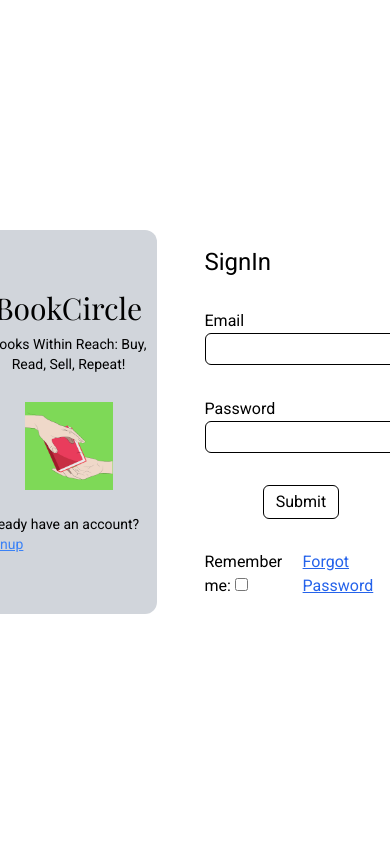
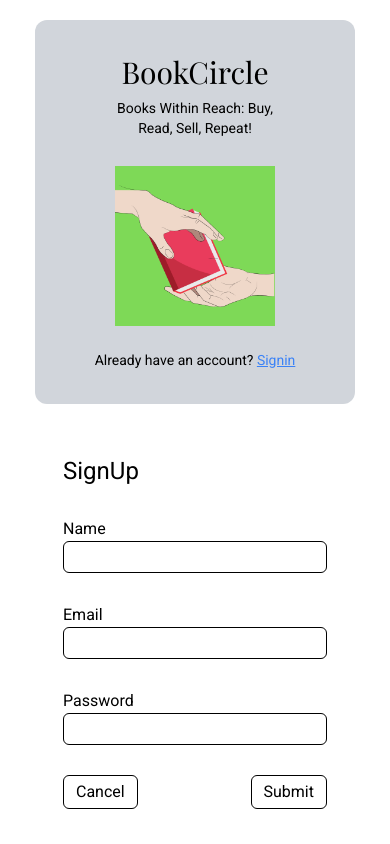
Before and after one commit to RaviPatel94/BookCirlce, a React (Vite) app: page /login in a window 390 px wide. Both pictures are taken after a click on the element "Signup". Built offline with nearby package versions, Linux system fonts and the light colour scheme; a web font is replaced by a local one.

Commit message:
complete login

```diff
--- a/src/Components/Cart.jsx
+++ b/src/Components/Cart.jsx
@@ -9,7 +9,7 @@ function Cart() {
   }
 
   return (
-    <div className='mt-20 w-screen px-5 flex justify-between min-h-screen'>
+    <div className='mt-20 w-screen px-5 flex flex-col sm:flex-row justify-between min-h-screen'>
       <div className="w-[65%]">
         <table className="table-auto w-full">
           <thead className='font-Playfair'>
--- a/src/Components/Login.jsx
+++ b/src/Components/Login.jsx
@@ -1,8 +1,13 @@
-import React from 'react'
+import React,{useState} from 'react'
+import { Link } from 'react-router-dom'
 
 function Login() {
+  const [signin, setsignin] = useState(true)
+  const switchsign=()=>{
+    setsignin(prev=>!prev)
+  }
   return (
-    <main className='flex items-center justify-center h-screen w-screen gap-9'>
+    <main className='flex flex-col items-center justify-center h-screen w-screen gap-9 z-[1000] sm:flex-row'>
         <div className='bg-gray-300 h-96 w-80 rounded-xl flex flex-col items-center justify-center'>
           <h1 className='text-3xl font-Playfair pb-2'>BookCircle</h1>
           <h2 className='w-44 text-center text-sm pb-7'>
@@ -10,10 +15,10 @@ function Login() {
           Buy, Read, Sell, Repeat!
           </h2>
           <img src="/images/bookcircle.png" alt="" className='w-3/6 pb-6' />
-          <div className='text-sm'>Already have an account? <span className='text-blue-500 underline cursor-pointer'>Signup</span></div>
+          <div className='text-sm'>{signin?"Dont have an account? ":"Already have an account? "}<span onClick={switchsign} className='text-blue-500 underline cursor-pointer'>{signin?"Signup":"Signin"}</span></div>
         </div>
         <div className='h-96 w-72 rounded-xl '>
-          <form action="submit" method="post" className='flex flex-col items-start justify-around h-full px-3'>
+          <form action="submit" method="post" className={` flex-col items-start justify-around h-full px-3 ${signin?"flex":"hidden"} `}>
             <h1 className='text-2xl'>SignIn</h1>
             <div className='flex flex-col w-full'>
               <label htmlFor="email">Email</label>
@@ -23,12 +28,40 @@ function Login() {
               <label htmlFor="password">Password</label>
               <input type="password" name='password' className='border border-black rounded-md h-8 outline-none px-1' />
             </div>
-            <button className='mx-auto border-black px-3 py-1 rounded-md border hover:bg-black hover:text-white'>Submit</button>
+            <div className='w-full flex justify-center'>
+            <Link to="/">
+            <button className='mx-auto border-black px-3 py-1 rounded-md border hover:bg-black hover:text-white'>Submit</button></Link></div>
             <div className='flex justify-between w-full'>
               <div>Remember me: <input type="checkbox" className='cursor-pointer' /></div>
               <div className='text-blue-600 underline cursor-pointer'>Forgot Password</div>
             </div>
           </form>
+          <form action="submit" method="post" className={` flex-col items-start justify-around h-full px-3 ${signin?"hidden":"flex"} `}>
+            <h1 className='text-2xl'>SignUp</h1>
+            <div className='flex flex-col w-full'>
+              <label htmlFor="Name">Name</label>
+              <input type="text" name='Name' className='border border-black rounded-md h-8 outline-none px-1' />
+            </div>
+            <div className='flex flex-col w-full'>
+              <label htmlFor="email">Email</label>
+              <input type="email" name='email' className='border border-black rounded-md h-8 outline-none px-1' />
+            </div>
+            <div className='flex flex-col w-full'>
+              <label htmlFor="password">Password</label>
+              <input type="password" name='password' className='border border-black rounded-md h-8 outline-none px-1' />
+            </div>
+            <div className='w-full flex justify-between'>
+
+            <Link to="/">
+            <button className='mx-auto border-black px-3 py-1 rounded-md border hover:bg-black hover:text-white'>Cancel</button>
+            </Link>
+            <Link to="/">
+            <button className='mx-auto border-black px-3 py-1 rounded-md border hover:bg-black hover:text-white'>Submit</button>
+            </Link>
+
+            </div>
+          </form>
+
         </div>
     </main>
   )
--- a/src/Components/Menu.jsx
+++ b/src/Components/Menu.jsx
@@ -52,7 +52,7 @@ const Menu = () => {
 
   useEffect(() => {
     getMainBooks();
-    setIndexCount(40); // Reset index count when category changes
+    setIndexCount(40);
   }, [category]);
 
   if (error) {
--- a/src/Components/Navbar.jsx
+++ b/src/Components/Navbar.jsx
@@ -26,8 +26,8 @@ function Navbar() {
         </div>
         <div className='flex gap-5'>
         <img src="/images/search.png" alt="Seach icon" className='h-6 sm:hidden cursor-pointer ' onClick={()=>setallowsearch((prev=>!prev))} />
-          <Link to="cart"> <img src="/images/cart.png" alt="Cart icon" className='h-6 sm:h-8 cursor-pointer ' /></Link>
-          <Link to="login"><img src="/images/pfp.jpg" alt=" Profile picture" className='h-6 sm:h-8 cursor-pointer rounded-full' /></Link>
+          <NavLink to="/cart"> <img src="/images/cart.png" alt="Cart icon" className='h-6 sm:h-8 cursor-pointer ' /></NavLink>
+          <NavLink to="/login"><img src="/images/pfp.jpg" alt=" Profile picture" className='h-6 sm:h-8 cursor-pointer rounded-full' /></NavLink>
         </div>
     </div>
     <div>
```
